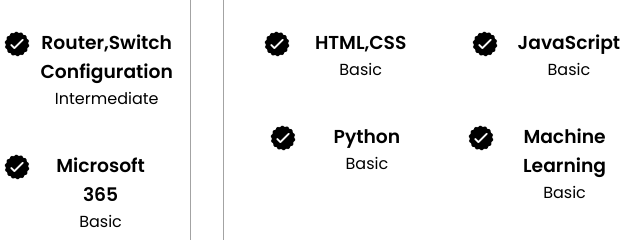
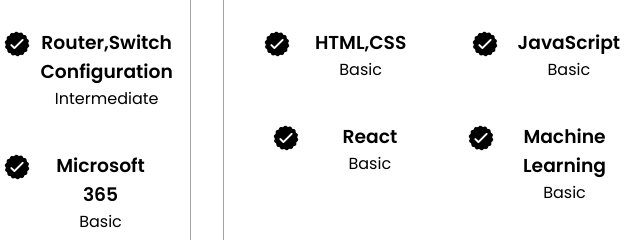
Before and after one commit to noniesatan/html_css_portfolio, a plain HTML site: page index.html in a window 1280 px wide. Shown: the part 1880-2120 px from the top of the page, 433-1073 px from the left. Drawn offline with Linux system fonts and the light colour scheme.

Commit message:
Update V5 14Jan24

```diff
--- a/index.html
+++ b/index.html
@@ -210,7 +210,7 @@ Web Design Developer: Proficient in (HTML,CSS,JAVASCRIPT), Python, and with a fo
                                      alt="Experience icon"
                                      class="icon">
                                 <div>
-                                    <h3>Python</h3>
+                                    <h3>React</h3>
                                     <p>Basic</p>
 
                                 </div>
```
